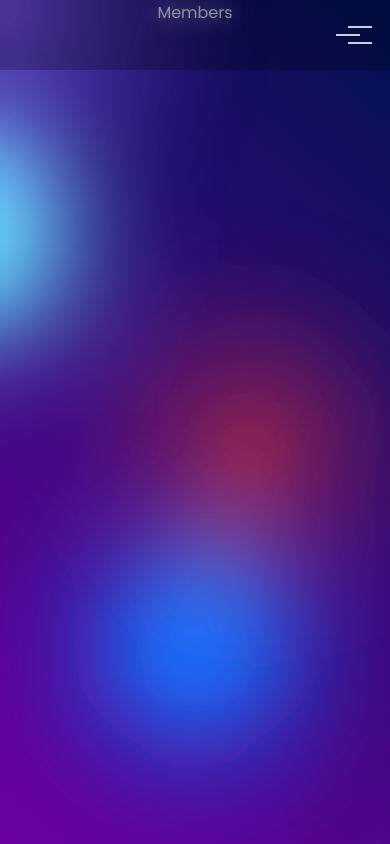
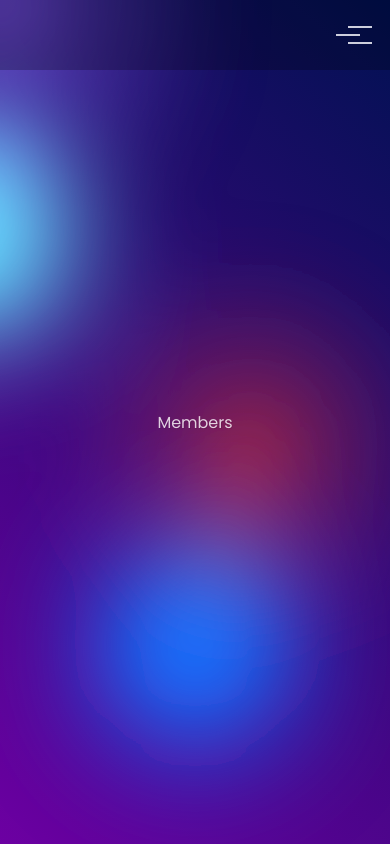
Before and after one commit to maikopruett/osudev-club, a React (Vite) app: page /members in a window 390 px wide. Built offline with nearby package versions, Linux system fonts and the light colour scheme; a web font is replaced by a local one.

Commit message:
mobile fix and init pages

```diff
--- a/src/components/Pages/Main/Main.css
+++ b/src/components/Pages/Main/Main.css
@@ -194,4 +194,8 @@
     font-size: 2rem;
     line-height: 40px;
   }
+
+  .mainpage-container {
+    padding-bottom: 100px;
+  }
 }
--- a/src/components/Pages/Members/Members.css
+++ b/src/components/Pages/Members/Members.css
@@ -0,0 +1,7 @@
+.members-container {
+    width: 100%;
+    height: 100%;
+    display: flex;
+    align-items: center;
+    justify-content: center;
+}
--- a/src/components/Pages/Members/Members.jsx
+++ b/src/components/Pages/Members/Members.jsx
@@ -3,6 +3,8 @@ import './Members.css'
 
 export default function Members() {
   return (
-    <div>Members</div>
+    <div className='members-container'>
+        Members
+    </div>
   )
 }
--- a/src/components/Pages/Projects/Projects.css
+++ b/src/components/Pages/Projects/Projects.css
@@ -0,0 +1,7 @@
+.projects-container {
+    width: 100%;
+    height: 100%;
+    display: flex;
+    align-items: center;
+    justify-content: center;
+}
--- a/src/components/Pages/Projects/Projects.jsx
+++ b/src/components/Pages/Projects/Projects.jsx
@@ -3,6 +3,8 @@ import './Projects.css'
 
 export default function Projects() {
   return (
-    <div>Projects</div>
+    <div className='projects-container'>
+        Projects
+    </div>
   )
 }
```
